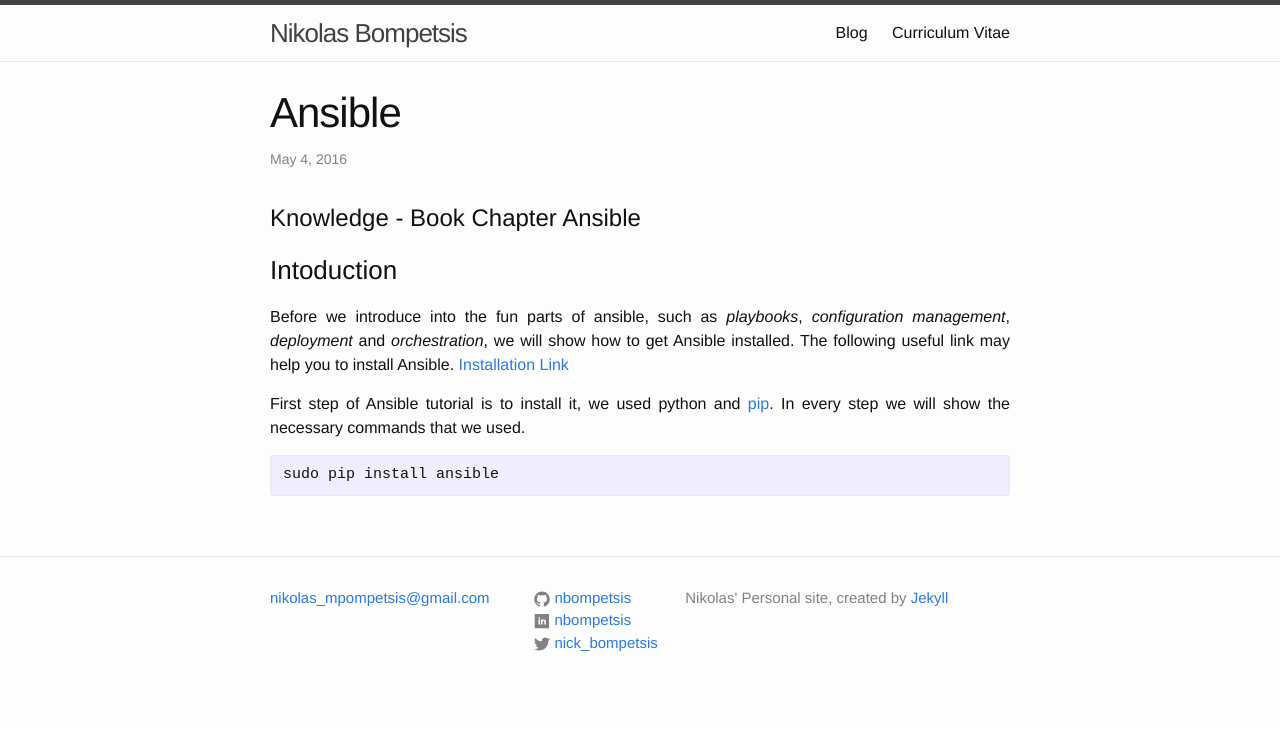
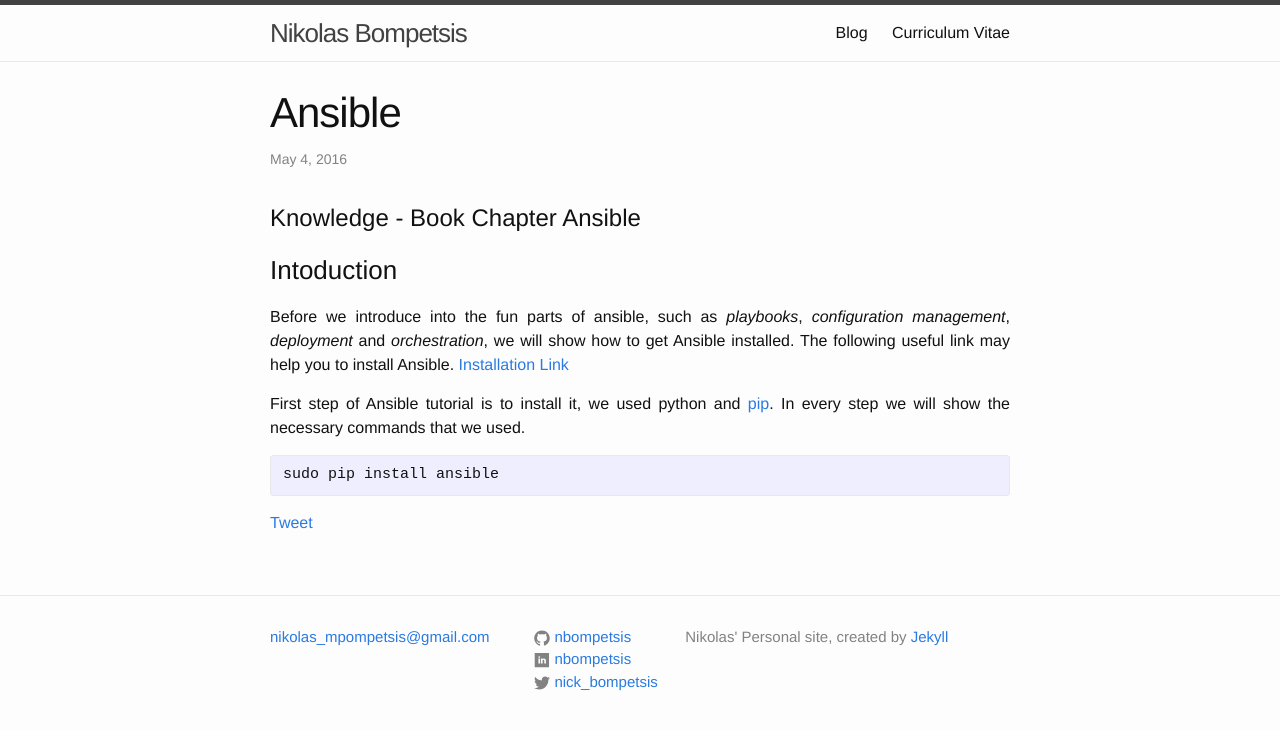
Before and after one commit to nbompetsis/nbompetsis.github.io, a Jekyll site: the page built from _posts/2016-05-04-computer-science-tutorials-ansible.markdown, in a window 1280 px wide. Shown: the top 730 px of the page. Built offline with Jekyll 4.4.1, drawn with Linux system fonts in a browser that asks for light colours; comment, search, counter and statistics services are not loaded.

Commit message:
Add Twitter button on ansible post

```diff
--- a/_posts/2016-05-04-computer-science-tutorials-ansible.markdown
+++ b/_posts/2016-05-04-computer-science-tutorials-ansible.markdown
@@ -20,3 +20,11 @@
 {% highlight ruby %}
 sudo pip install ansible
 {% endhighlight %}
+
+
+
+<div class="social_button">
+<a href="https://twitter.com/share" class="twitter-share-button" data-via="nick_bompetsis" data-size="large" data-dnt="true">Tweet</a>
+</div>
+
+<script>!function(d,s,id){var js,fjs=d.getElementsByTagName(s)[0],p=/^http:/.test(d.location)?'http':'https';if(!d.getElementById(id)){js=d.createElement(s);js.id=id;js.src=p+'://platform.twitter.com/widgets.js';fjs.parentNode.insertBefore(js,fjs);}}(document, 'script', 'twitter-wjs');</script>
```
